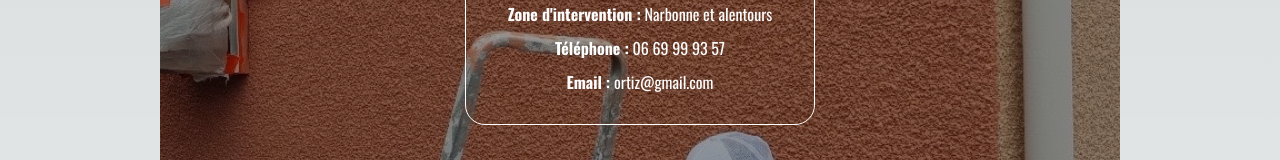
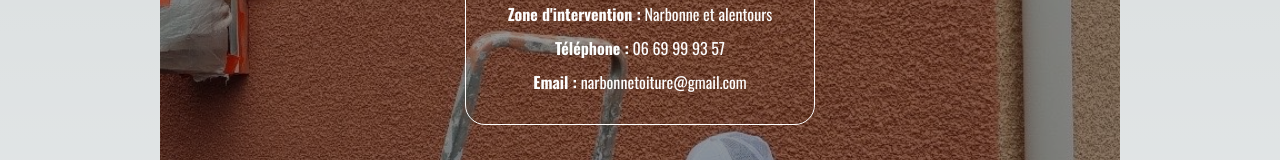
Before and after one commit to AdrienW86/narbonne-toiture, a Next.js app: page /contact in a window 1280 px wide. Shown: the part 344-504 px from the top of the page. Built offline with nearby package versions, Linux system fonts and the light colour scheme; grey boxes are pictures that could not be loaded.

Commit message:
mise en ligne

```diff
--- a/components/Map/Map.js
+++ b/components/Map/Map.js
@@ -6,7 +6,7 @@ import styles from './map.module.css';
 export default function GoogleMap() {
   const address = {
     name: "Narbonne Toiture",
-    email: "ortiz@gmail.com",
+    email: "narbonnetoiture@gmail.com",
     phone: "06 69 99 93 57",
     fullAddress: "Narbonne et alentours",
   };
```
